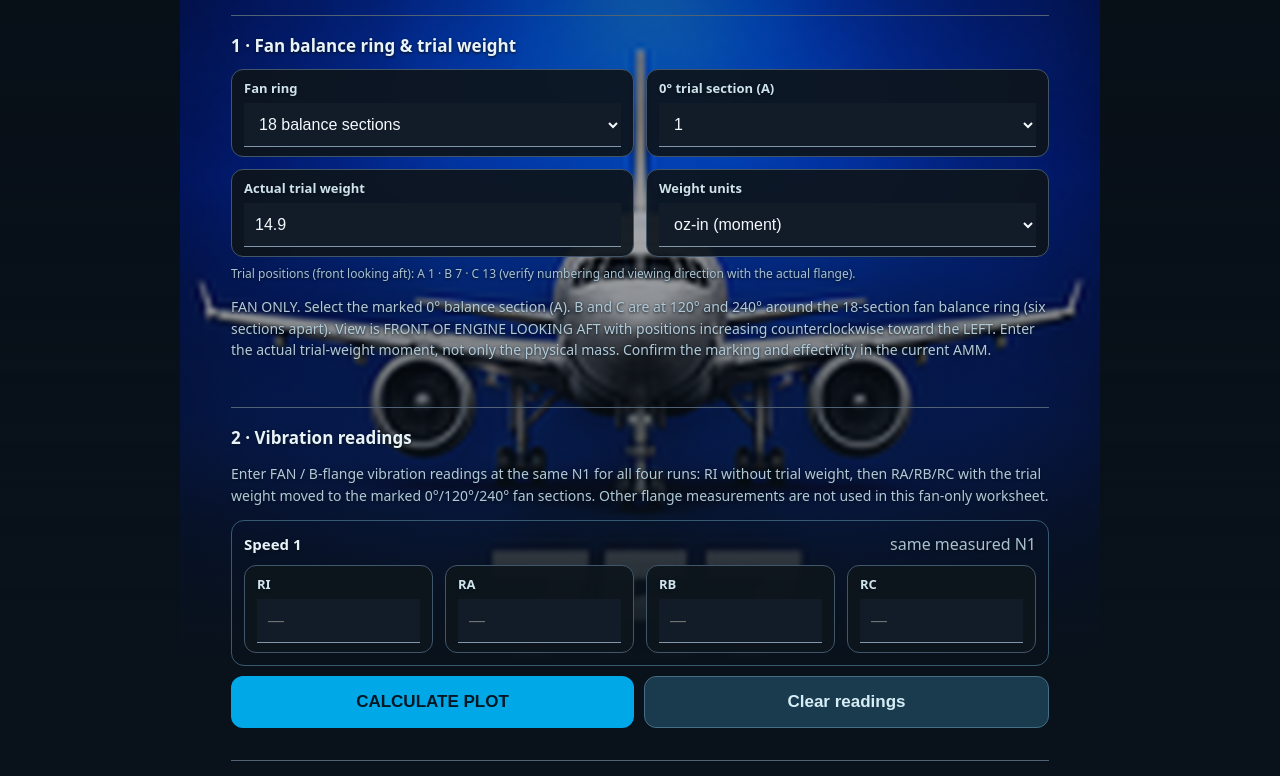
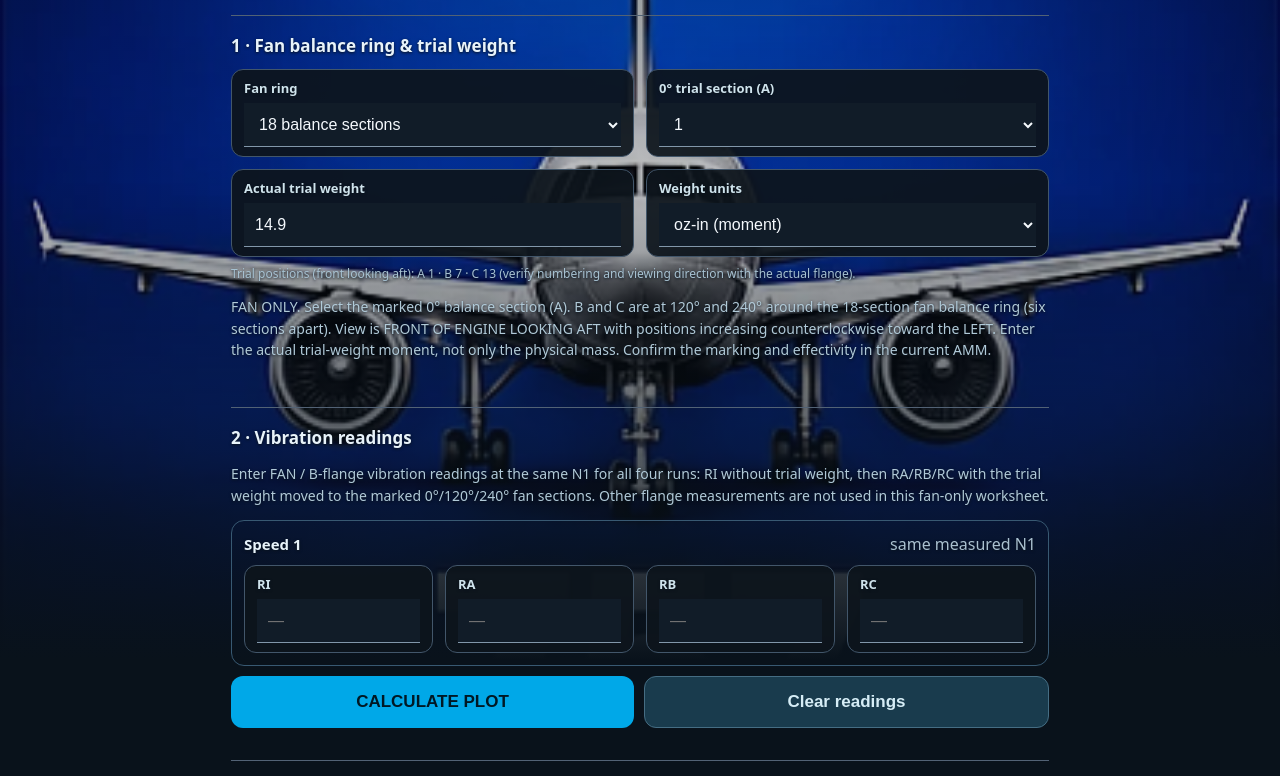
Before and after one commit to kwvin81q/757-PW-3-Shot, a plain HTML site: page index.html in a window 1280 px wide. Shown: the part 100-876 px from the top of the page. Drawn offline with Linux system fonts and the light colour scheme.

Commit message:
Add files via upload

```diff
--- a/index.html
+++ b/index.html
@@ -11,7 +11,7 @@ body { isolation:isolate; min-height:100vh; background:#09121b; }
 body::before {
   content:""; position:fixed; inset:0; z-index:-1; pointer-events:none;
   background:linear-gradient(180deg,rgba(5,11,19,.45),rgba(5,11,19,.27) 35%,#09121b 95%),
-    url("./757-pratt-vibe-icon-r2-512.png") center top / clamp(410px, 100vw, 920px) auto no-repeat;
+    url("./aircraft-wallpaper.webp") center 48% / cover no-repeat;
 }
 
 .panel {
```
Also changed, not shown: aircraft-wallpaper.webp (added).
